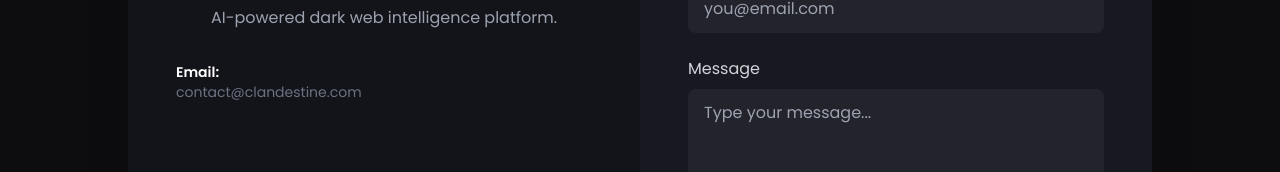
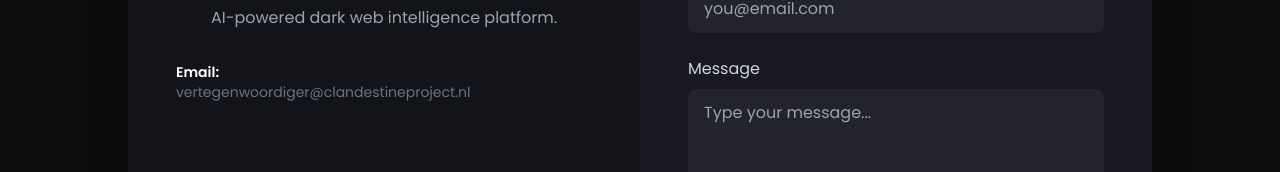
Before and after one commit to agenghermawan/clandestineproject, a Next.js app: page /contact in a window 1280 px wide. Shown: the part 483-655 px from the top of the page. Built offline with nearby package versions, Linux system fonts and the light colour scheme; no server answers.

Commit message:
Update for contact mail

```diff
--- a/src/app/contact/page.js
+++ b/src/app/contact/page.js
@@ -9,7 +9,7 @@ export default function ContactPage() {
     // Untuk mailto, kita harus encode body-nya
     const handleMailto = (e) => {
         e.preventDefault();
-        const to = "contact@clandestine.com";
+        const to = "vertegenwoordiger@clandestineproject.nl";
         const subject = encodeURIComponent(`[Contact Form] Message from ${form.name}`);
         const body = encodeURIComponent(
             `Name: ${form.name}\nEmail: ${form.email}\n\n${form.message}`
@@ -36,7 +36,7 @@ export default function ContactPage() {
                         <div className="text-sm text-gray-500 space-y-2 w-full">
                             <div>
                                 <span className="font-semibold text-white">Email:</span> <br/>
-                                <a href="mailto:contact@clandestine.com" className="hover:text-[#f33d74]">contact@clandestine.com</a>
+                                <a href="mailto:vertegenwoordiger@clandestineproject.nl" className="hover:text-[#f33d74]">vertegenwoordiger@clandestineproject.nl</a>
                             </div>
                         </div>
                     </div>
```
